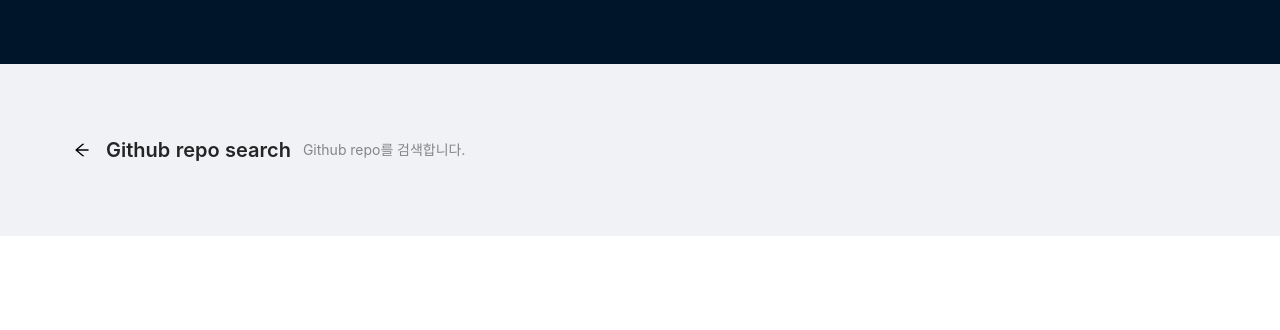
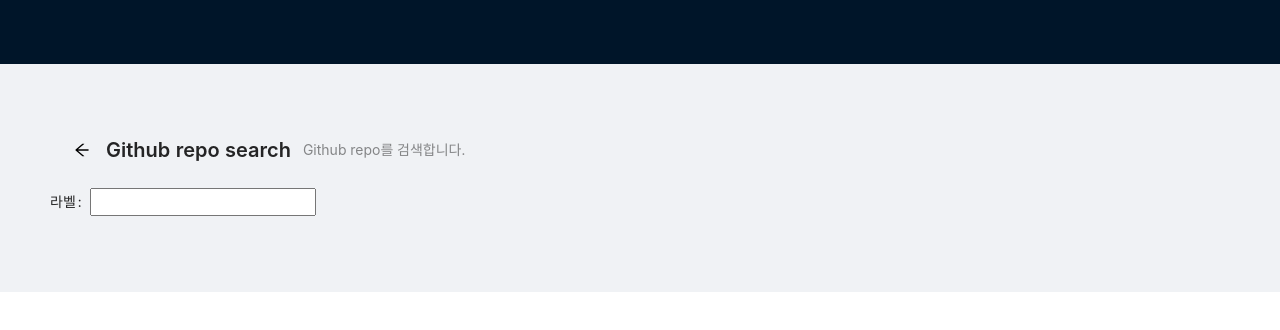
Before and after one commit to trustyoo86/next-starter, a Next.js app: page /search in a window 1280 px wide. Shown: the top 330 px of the page. Built offline with nearby package versions, Linux system fonts and the light colour scheme.

Commit message:
feat(Add-input): Add input from search page

```diff
--- a/pages/search.tsx
+++ b/pages/search.tsx
@@ -1,6 +1,7 @@
 import { API } from '../app-config';
 import { GetServerSideProps } from 'next';
 import SectionHeader from '@/components/SectionHeader';
+import TextForm from '@/components/TextForm';
 
 const { URL, AUTH_KEY } = API;
 
@@ -12,6 +13,7 @@ function Search(props) {
       <SectionHeader
         title='Github repo search'
         subTitle='Github repo를 검색합니다.' />
+      <TextForm />
     </div>
   );
 }
```
